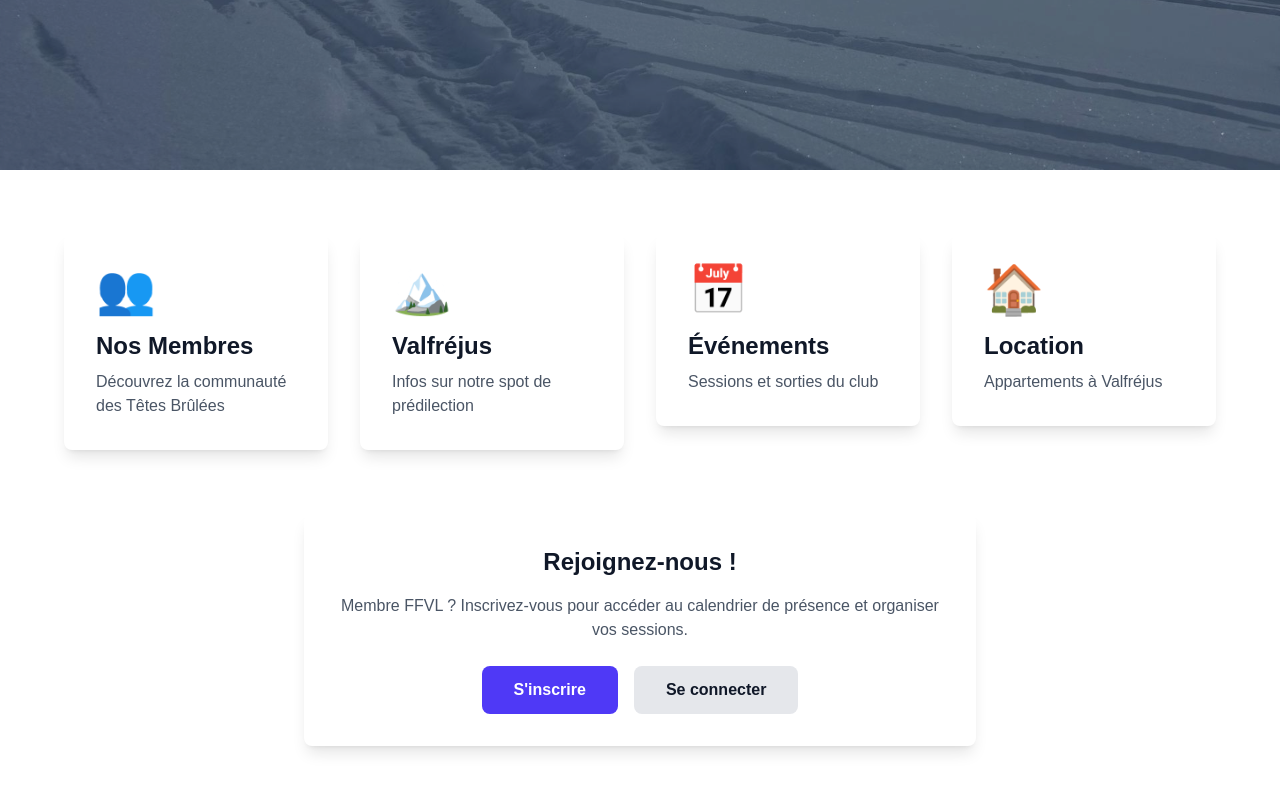
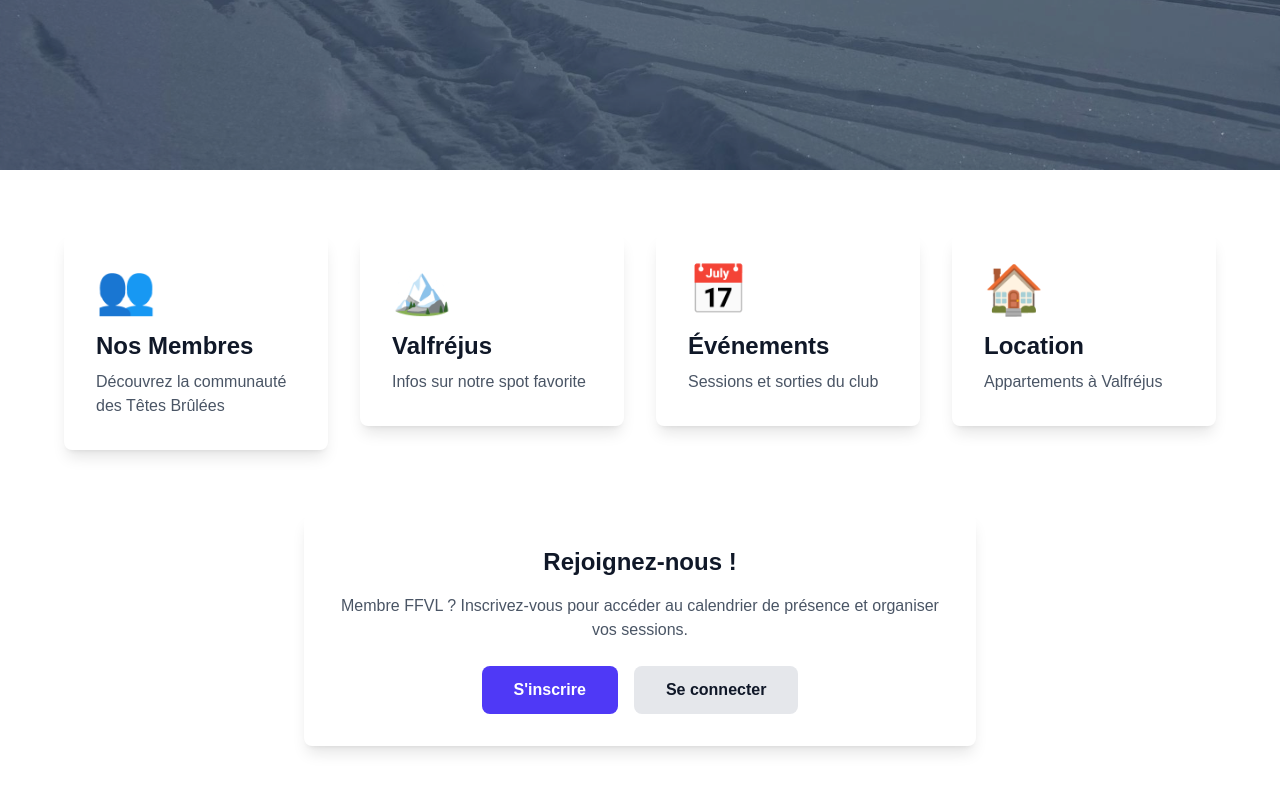
Before and after one commit to clementsbt/tetes-brulees, a Next.js app: page / in a window 1280 px wide. Shown: the part 630-1422 px from the top of the page. Built offline with nearby package versions, Linux system fonts and the light colour scheme.

Commit message:
fix: retire predilection aussi en page d'accueil

```diff
--- a/app/page.tsx
+++ b/app/page.tsx
@@ -108,7 +108,7 @@ export default function HomePage() {
                 Valfréjus
               </h2>
               <p className="text-gray-600">
-                Infos sur notre spot de prédilection
+                Infos sur notre spot favorite
               </p>
             </div>
           </Link>
```
